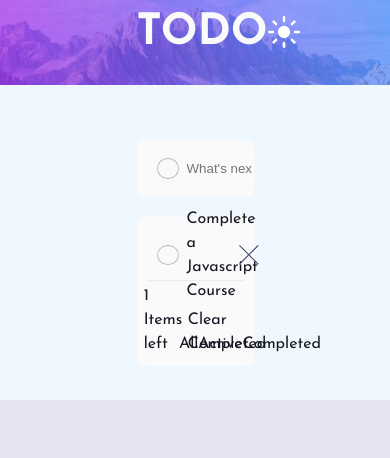
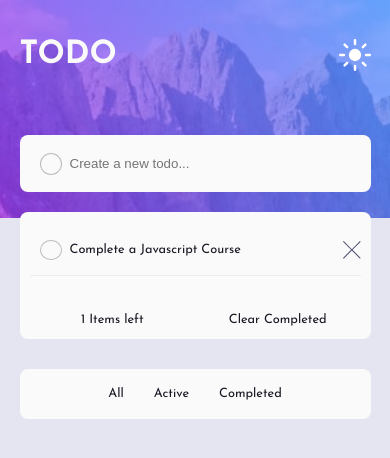
Before and after one commit to FabianOliva/Todo-App, a React (Vite) app: page / in a window 390 px wide. Shown: the top 458 px of the page. Built offline with nearby package versions, Linux system fonts and the light colour scheme.

Commit message:
media queries

```diff
--- a/src/components/Header/index.css
+++ b/src/components/Header/index.css
@@ -60,7 +60,7 @@ h1 {
 
 #sun {
   background-image: url("../../../public/bg-desktop-light.jpg");
-  background-color: aliceblue;
+  background-color: hsl(236, 33%, 92%);
 }
 
 #moon {
@@ -92,3 +92,31 @@ h1 {
   position: absolute;
   top: 35%;
 }
+
+@media (max-width: 1150px) {
+  .header_Cont {
+    height: 100vh;
+  }
+  .header_top {
+    width: 90%;
+    margin-top: 10%;
+  }
+  .header_bottom {
+    width: 90%;
+    top: 16%;
+  }
+
+  #sun {
+    background-image: url("../../../public/bg-mobile-light.jpg");
+    background-color: hsl(236, 33%, 92%);
+  }
+
+  #moon {
+    background-image: url("../../../public/bg-mobile-dark.jpg");
+    background-color: hsl(235, 21%, 11%);
+  }
+
+  .header_title {
+    font-size: 2rem;
+  }
+}
--- a/src/components/List/index.css
+++ b/src/components/List/index.css
@@ -33,9 +33,16 @@
   cursor: pointer;
 }
 
-.List_Filters_Filter-Item:hover {
+.lightEl:hover {
+  color: grey;
+  font-weight: bold;
+}
+
+.darkEl:hover {
   color: white;
+  font-weight: bold;
 }
+
 .List_Filters_Clear {
   width: 33%;
   display: flex;
@@ -43,6 +50,30 @@
   cursor: pointer;
 }
 
-.List_Filters_Clear:hover {
-  color: white;
+@media (max-width: 1150px) {
+  .List {
+    font-size: 0.8rem;
+  }
+
+  .List_Filters_Filter {
+    position: absolute;
+    bottom: -80px;
+    justify-content: center;
+    gap: 30px;
+    align-items: center;
+    width: 100%;
+    height: 50px;
+    border-radius: 8px;
+  }
+
+  .List_Filters {
+    justify-content: space-around;
+  }
+
+  .lightUl {
+    background-color: hsl(0, 0%, 98%);
+  }
+  .darkUl {
+    background-color: hsl(235, 24%, 19%);
+  }
 }
--- a/src/components/List/index.jsx
+++ b/src/components/List/index.jsx
@@ -30,18 +30,24 @@ const List = ({
       })}
       <div className="List_Filters">
         <span className="List_Filters_Left">{`${itemCount} Items left`}</span>
-        <ul className="List_Filters_Filter">
-          <li className="List_Filters_Filter-Item" onClick={showAllTodos}>
+        <ul className={`List_Filters_Filter ${theme === "sun" ? "lightUl" : "darkUl"}`}>
+          <li className={`List_Filters_Filter-Item ${theme === "sun" ? "lightEl" : "darkEl"}`} onClick={showAllTodos}>
             All
           </li>
-          <li className="List_Filters_Filter-Item" onClick={showActiveTodos}>
+          <li
+            className={`List_Filters_Filter-Item ${theme === "sun" ? "lightEl" : "darkEl"}`}
+            onClick={showActiveTodos}>
             Active
           </li>
-          <li className="List_Filters_Filter-Item" onClick={showCompletedTodos}>
+          <li
+            className={`List_Filters_Filter-Item ${theme === "sun" ? "lightEl" : "darkEl"}`}
+            onClick={showCompletedTodos}>
             Completed
           </li>
         </ul>
-        <a className="List_Filters_Clear" onClick={() => handleClearComplete()}>
+        <a
+          className={`List_Filters_Clear ${theme === "sun" ? "lightEl" : "darkEl"}`}
+          onClick={() => handleClearComplete()}>
           Clear Completed
         </a>
       </div>
--- a/src/components/ListInput/index.css
+++ b/src/components/ListInput/index.css
@@ -35,3 +35,6 @@
   padding-left: 50px;
   border: 0;
 }
+
+@media (max-height: 400px) {
+}
--- a/src/components/ListInput/index.jsx
+++ b/src/components/ListInput/index.jsx
@@ -23,7 +23,7 @@ const ListInput = ({ addTodo, theme }) => {
         value={title}
         onChange={(e) => setTitle(e.target.value)}
         onKeyDown={(e) => handleAddTodo(e)}
-        placeholder="What's next..."
+        placeholder="Create a new todo..."
         style={{
           backgroundColor: theme === "sun" ? "hsl(0, 0%, 98%)" : "hsl(235, 24%, 19%)",
           color: theme === "sun" ? "hsl(235, 21%, 11%)" : "rgba(255, 255, 255, 0.87)",
--- a/src/components/Todo/index.css
+++ b/src/components/Todo/index.css
@@ -46,3 +46,10 @@
   width: 13px;
   height: 11px;
 }
+
+@media (max-width: 1150px) {
+  .crossIcon {
+    width: 18px;
+    height: 18px;
+  }
+}
```
